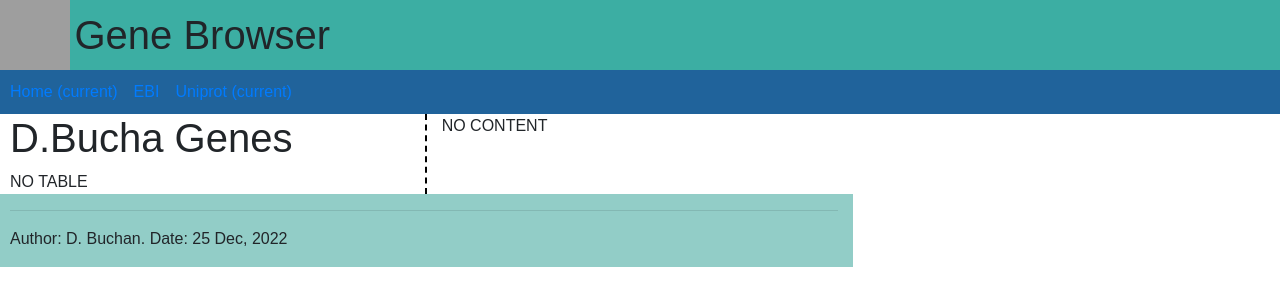
After one commit to Irkesh/bioweb, a Django app: template genedata/templates/genedata/spa.html in a window 1280 px wide. The commit adds this page. Shown: the top 306 px of the page. Run offline with Django 3.2, Linux system fonts and the light colour scheme; the template is opened without the code that fills it, so the values that code supplies are empty; some libraries are stand-ins or nearby versions; grey boxes are pictures that could not be loaded.

Commit message:
refactoring to single page app (SAP)

```diff
--- a/genedata/templates/genedata/base.html
+++ b/genedata/templates/genedata/base.html
@@ -1,6 +1,6 @@
 {% include "./header.html" %}
 {% include "./title.html" %}
-
+{% load my_tags %}
 
 <div class="container-fluid">
   <div class="row">
--- /dev/null
+++ b/genedata/templates/genedata/spa.html
@@ -0,0 +1,65 @@
+<!-- (built from header, title, base, footer) -->
+
+{% load bootstrap4 %}
+{% load my_tags %}
+<!DOCTYPE html>
+<html lang="en">
+ <head>
+ <meta charset="UTF-8">
+ <meta name="description" content="Toy Gene data website">
+ <meta name="keywords"
+content="HTML,gene,genes,advanced,web,development">
+ <meta name="author" content="D.Buchan">
+ {% bootstrap_css %}
+ {% bootstrap_javascript jquery='full' %}
+ <link rel="stylesheet" type="text/css"
+href="../static/css/genedata.css">
+ <script src="../static/js/spa.js"></script>
+ </head>
+ <body>
+ <nav class="navbar navbar-expand-md sticky-top flex-column">
+ <div class="w-100 d-flex">
+ <div class="navbar-header" id="header">
+ <img
+src="https://upload.wikimedia.org/wikipedia/commons/e/e0/202002_La
+boratory_instrument_dna.svg" id="logo" alt="dna logo">
+ <h1 id="application_title">Gene Browser</h1>
+ </div>
+ </div>
+ <div class="w-100 d-flex">
+ <ul class="navbar-nav mr-auto" id="navigation">
+ <li class="nav-item active">
+ <a class="nav-link" href="#">Home <span class="sronly">(current)</span></a>
+ </li>
+ <li class="nav-item active">
+ <a class="nav-link" href="https://www.ebi.ac.uk/">EBI
+<span class="sr-only">(current)</span></a>
+ </li>
+ <li class="nav-item active">
+ <a class="nav-link"
+href="https://www.uniprot.org/">Uniprot <span class="sronly">(current)</span></a>
+ </li>
+ </ul>
+ </div>
+ </nav>
+<div class="container-fluid">
+ <div class="row">
+ <div class="col-sm-4" id="gene_list">
+ <h1>D.Bucha Genes</h1>
+ <div id="gene_table">NO TABLE</div>
+ </div>
+ <div class="col-sm-8" id="content">
+ <div id="dynamic_content">NO CONTENT</div>
+ </div>
+ </div>
+</div>
+ <div class="container-fluid">
+ <div class="row">
+ <div class="col-md-8" id="footer">
+ <hr>
+ <p>Author: D. Buchan. Date: {% todays_date %}
+ </div>
+ </div>
+ </div>
+ </body>
+ </html>
--- a/genedata/urls.py
+++ b/genedata/urls.py
@@ -15,4 +15,5 @@ urlpatterns = [
     path('api/genes_list/', api.genes_list),
     path('api/ge_ne/<int:pk>', api.GeneDetails.as_view(), name = 'gene_api'),
     path('api/genes', views.GeneList.as_view(), name = 'genes_api'),
+    path('app/', views.SPA, name='spa'),
 ]
--- a/genedata/views.py
+++ b/genedata/views.py
@@ -7,6 +7,11 @@ from django.views.generic.edit import DeleteView
 from django.views.generic.edit import UpdateView
 from .models import *
 from .forms import *
+
+
+
+def SPA(request):
+ return render(request, 'genedata/SPA.html')
 
 
 class GeneList(ListView):
```
Also changed, not shown: genedata/templates/genedata/SPA.html (added, +58 -0 lines), genedata/static/js/spa.js (added).
